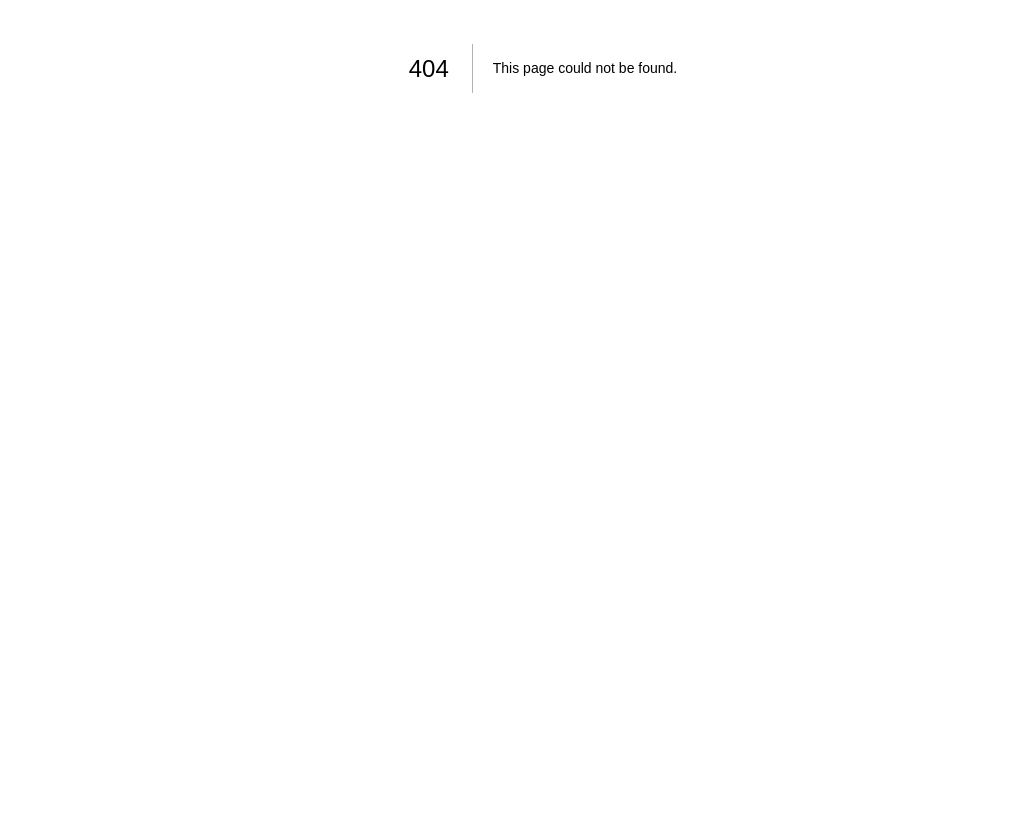
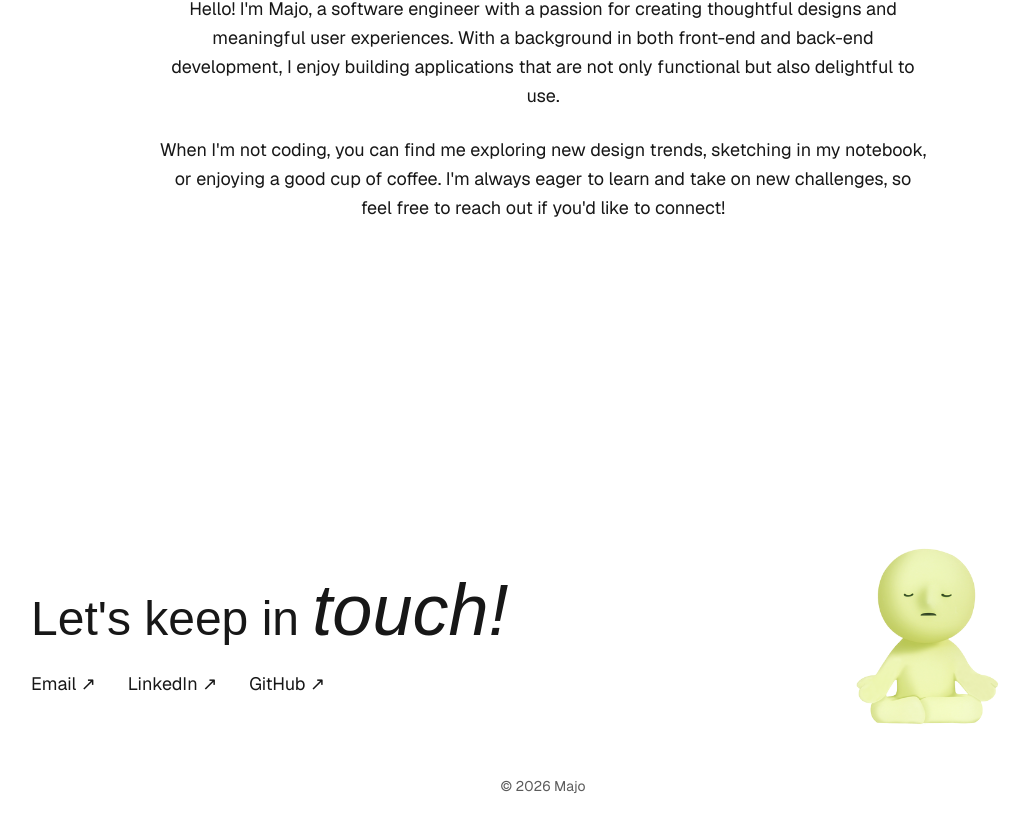
Before and after one commit to mariaajoseefi/portfolio-fullstack, a Next.js app in the folder frontend/: page /about in a window 1280 px wide. Before the commit this address had no page. Shown: the part 332-1164 px from the top of the page, without its empty margins (97-1126 px from the left). Before the commit the page ends 800 px from the top, so only its background shows below. Built offline with nearby package versions, Linux system fonts and the light colour scheme; a web font is replaced by a local one.

Commit message:
chore: progress on homepage layout

```diff
--- /dev/null
+++ b/frontend/src/app/about/page.tsx
@@ -0,0 +1,17 @@
+/* purpose: about page */
+
+export default function About() {
+    return (
+        <main className="w-full min-h-screen flex items-center justify-center px-6">
+        <div className="max-w-3xl text-center py-32">
+            <h1 className="text-5xl mb-8">About Me</h1>
+            <p className="text-lg leading-relaxed">
+            Hello! I'm Majo, a software engineer with a passion for creating thoughtful designs and meaningful user experiences. With a background in both front-end and back-end development, I enjoy building applications that are not only functional but also delightful to use.
+            </p>
+            <p className="text-lg leading-relaxed mt-6">
+            When I'm not coding, you can find me exploring new design trends, sketching in my notebook, or enjoying a good cup of coffee. I'm always eager to learn and take on new challenges, so feel free to reach out if you'd like to connect!
+            </p>
+        </div>
+        </main>
+    );
+}
--- a/frontend/src/app/globals.css
+++ b/frontend/src/app/globals.css
@@ -5,13 +5,6 @@
 :root {
   --background: #ffffff;
   --foreground: #171717;
-}
-
-@theme inline {
-  --color-background: var(--background);
-  --color-foreground: var(--foreground);
-  --font-sans: var(--font-geist-sans);
-  --font-mono: var(--font-geist-mono);
 }
 
 @media (prefers-color-scheme: dark) {
--- a/frontend/src/app/layout.tsx
+++ b/frontend/src/app/layout.tsx
@@ -5,6 +5,7 @@ import { Geist, Geist_Mono, Coustard, Imperial_Script } from "next/font/google";
 // each imported font is a function, not a font file
 import "./globals.css";
 import Navbar from "@/components/Navbar";
+import Footer from "@/components/Footer";
 
 /* notes
 import fonts from Google Fonts using next/font/google
@@ -55,6 +56,7 @@ export default function RootLayout({
       >
         <Navbar />
         {children}
+        <Footer />
       </body>
     </html>
   );
--- a/frontend/src/app/page.tsx
+++ b/frontend/src/app/page.tsx
@@ -61,50 +61,6 @@ export default function Home() {
           </div>
         </div>
       </section>
-
-      {/* contact section */}
-      <section className="relative bg-white-100 py-32 px-6">
-        <div className="max-w-5xl mx-auto flex items-center justify-between">
-          {/* text */}
-          <div>
-            <h2 className="text-5xl mb-6">
-              Let&apos;s keep in <span className="italic text-7xl">touch !</span>
-            </h2>
-
-            <div className="flex gap-8 text-lg">
-              <a
-                href="mailto:mariajosefinclan@gmail.com"
-                className="hover:underline"
-                >
-                Email ↗
-              </a>
-              <a
-                href="https://linkedin.com/in/mariajosefi"
-                target="_blank"
-                className="hover:underline"
-              >
-                LinkedIn ↗
-              </a>
-              <a href="https://github.com/mariaajoseefi"
-                className="hover:underline">
-                GitHub ↗
-              </a>
-            </div>
-          </div>
-
-          {/* image */}
-          <img
-            src="/images/smiski.png"
-            alt="Smiski doing yoga"
-            className="w-64 opacity-90"
-          />
-        </div>
-
-        {/*footer note */}
-        <div className="absolute bottom-8 left-1/2 -translate-x-1/2 text-sm opacity-70">
-          <p>© 2025 Majo</p>
-        </div>
-      </section>
     </main>
   )
 }
--- /dev/null
+++ b/frontend/src/components/Footer.tsx
@@ -0,0 +1,57 @@
+/* purpose: footer component */
+
+export default function Footer() {
+  return (
+    <footer className="py-10 px-6">
+      <div className="max-w-5xl mx-auto flex items-center justify-between">
+
+        {/* text */}
+        <div>
+          <h2 className="text-5xl mb-6">
+            Let&apos;s keep in{" "}
+            <span className="italic text-7xl">touch!</span>
+          </h2>
+
+          <div className="flex gap-8 text-lg">
+            <a
+              href="mailto:mariajosefinclan@gmail.com"
+              className="hover:underline"
+            >
+              Email ↗
+            </a>
+
+            <a
+              href="https://linkedin.com/in/mariajosefi"
+              target="_blank"
+              rel="noopener noreferrer"
+              className="hover:underline"
+            >
+              LinkedIn ↗
+            </a>
+
+            <a
+              href="https://github.com/mariaajoseefi"
+              target="_blank"
+              rel="noopener noreferrer"
+              className="hover:underline"
+            >
+              GitHub ↗
+            </a>
+          </div>
+        </div>
+
+        {/* image */}
+        <img
+          src="/images/smiski.png"
+          alt="Smiski doing yoga"
+          className="w-64 opacity-90"
+        />
+      </div>
+
+      {/* footer note */}
+      <div className="mt-3 text-center text-sm opacity-70">
+        <p>© 2026 Majo</p>
+      </div>
+    </footer>
+  )
+}
--- a/frontend/src/components/Navbar.tsx
+++ b/frontend/src/components/Navbar.tsx
@@ -1,3 +1,5 @@
+/* purpose: navbar component */
+
 import Link from 'next/link'
 
 export default function Navbar() {
```
Also changed, not shown: frontend/src/app/projects/page.tsx (added), 1 other file (tests, documents, lock files or other folders).
